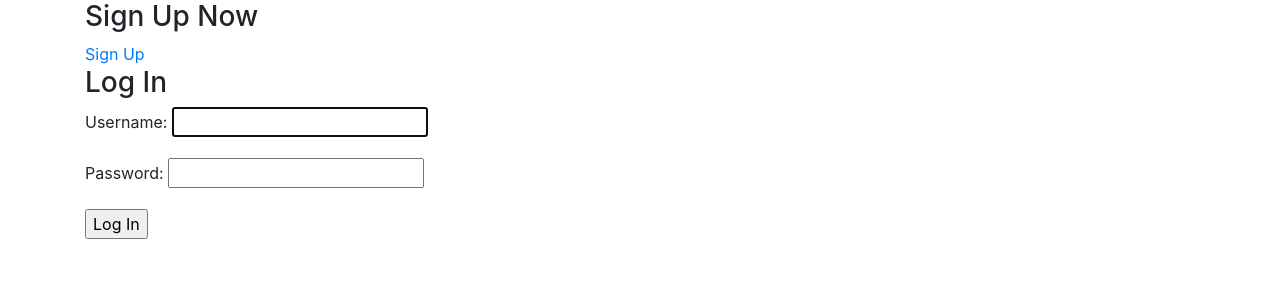
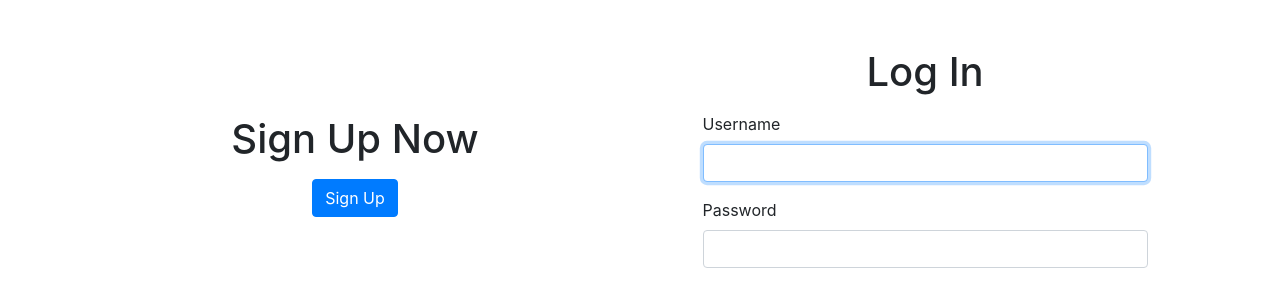
Before and after one commit to franfif/litreview, a Django app: page / in a window 1280 px wide. Shown: the part 56-363 px from the top of the page. Run offline with Django 4.2, Linux system fonts and the light colour scheme; some libraries are stand-ins or nearby versions.

Commit message:
update signup and login forms templates

```diff
--- a/authentication/templates/authentication/login.html
+++ b/authentication/templates/authentication/login.html
@@ -1,15 +1,15 @@
 {% extends 'base.html' %}
 
 {% block content %}
-
-<h3>Sign Up Now</h3>
-<a href="{% url 'signup' %}">Sign Up</a>
-
-<h3>Log In</h3>
-<form method="post">
-    {% csrf_token %}
-    {{ form.as_p }}
-    <input type="submit" value="Log In">
-</form>
-
+<div class="row">
+    <div class="col-md-5 my-auto mx-auto">
+        <h1 class="text-center mt-5 mb-3">Sign Up Now</h1>
+        <div class="text-center">
+            <a class="btn btn-primary" href="{% url 'signup' %}">Sign Up</a>
+        </div>
+    </div>
+    <div class="col-md-5 my-auto mx-auto">
+    {% include 'authentication/partials/display_form.html' with title='Log In' %}
+    </div>
+</div>
 {% endblock %}
--- /dev/null
+++ b/authentication/templates/authentication/partials/display_form.html
@@ -0,0 +1,7 @@
+{% load crispy_forms_tags %}
+
+<h1 class="text-center mt-5 mb-3">{{ title }}</h1>
+{% crispy form %}
+{% if cancel %}
+<a class="btn btn-secondary" href="{% url 'login' %}">Go back</a>
+{% endif %}
--- a/static/styles.css
+++ b/static/styles.css
@@ -5,3 +5,12 @@
 .review-container {
     border: 1px solid black;
 }
+
+/* Forms */
+.text-muted {
+    display: none;
+}
+
+.asteriskField {
+    display: none;
+}
```
Also changed, not shown: authentication/templates/authentication/signup.html (+4 -9 lines).
